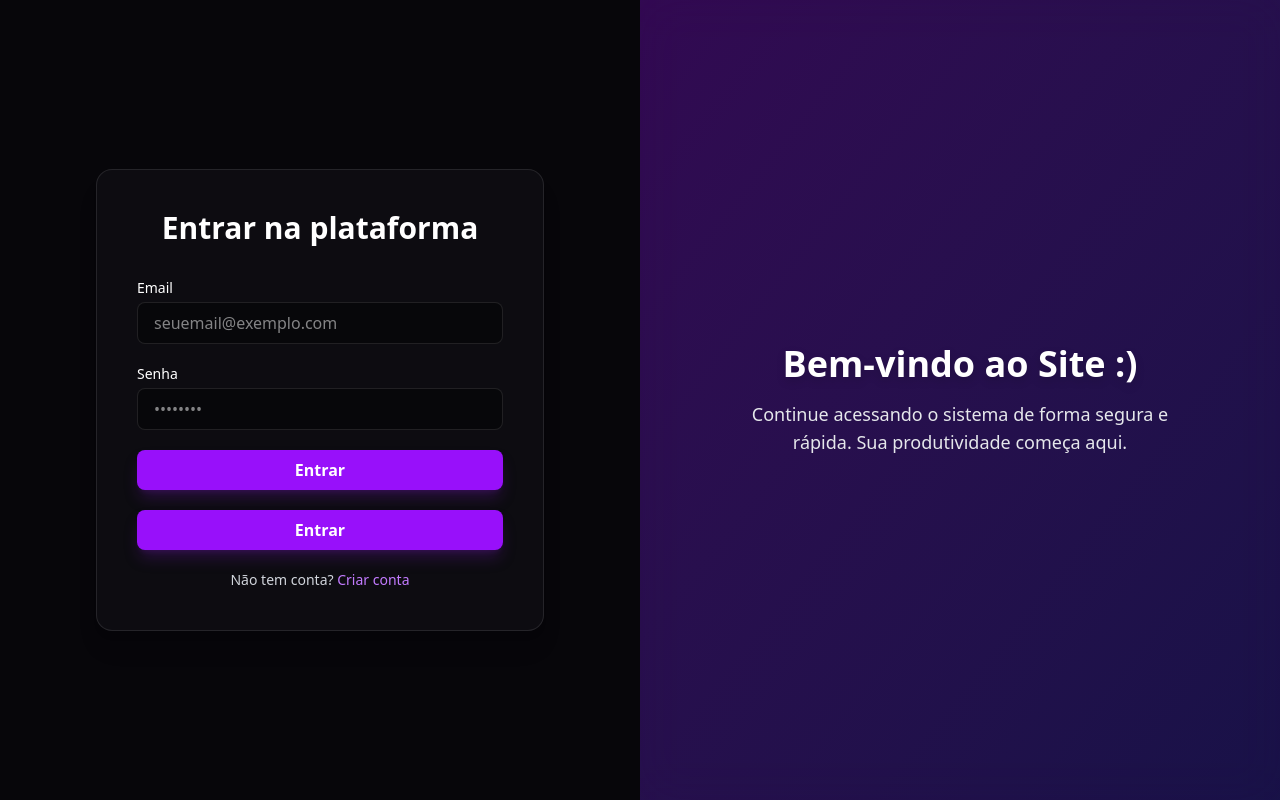
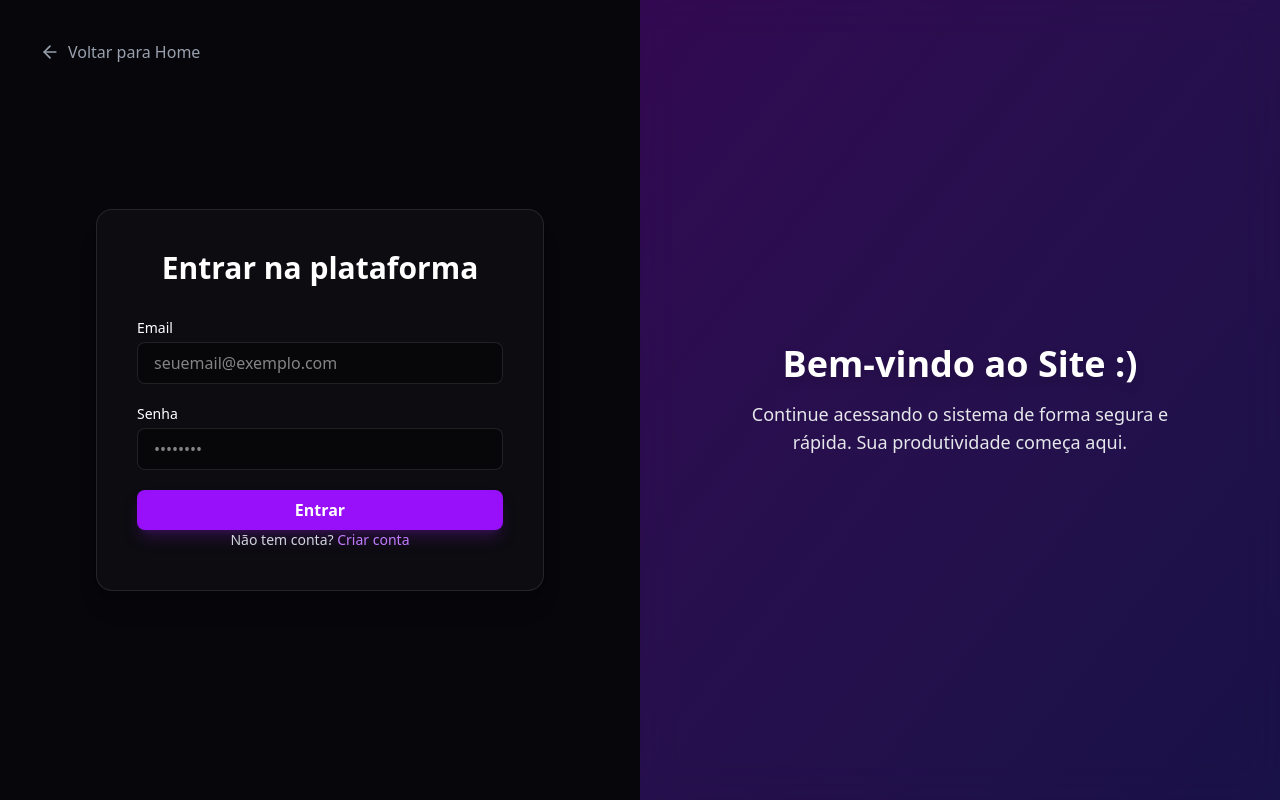
Before and after one commit to Devora-Oficial/Devora-Hackathon, a React app in the folder Front-end/: page /login in a window 1280 px wide. Built offline with nearby package versions, Linux system fonts and the light colour scheme; the HTML template or start-up script is replaced by a standard one.

Commit message:
Update Login.jsx

```diff
--- a/Front-end/src/pages/auth/Login.jsx
+++ b/Front-end/src/pages/auth/Login.jsx
@@ -1,3 +1,4 @@
+import { ArrowLeft } from "lucide-react";
 import React from "react";
 import { Link } from "react-router-dom";
 
@@ -6,6 +7,13 @@ export default function Login() {
     <div className="min-h-screen flex bg-[#07060a] text-white">
 
       <div className="w-full lg:w-1/2 flex items-center justify-center p-8">
+        <Link
+          to="/" // Altere para a rota da sua landing page se for diferente de "/"
+          className="absolute top-8 left-8 flex items-center space-x-2 p-2 rounded-lg text-gray-400 hover:text-white hover:bg-gray-800 transition"
+        >
+          <ArrowLeft className="w-5 h-5" />
+          <span className="hidden sm:inline">Voltar para Home</span>
+        </Link>
         <div className="w-full max-w-md bg-[#0d0c11] p-10 rounded-2xl shadow-xl border border-white/10">
           <h2 className="text-3xl font-bold text-center mb-8">Entrar na plataforma</h2>
           <div className="space-y-5">
@@ -23,13 +31,13 @@ export default function Login() {
             </div>
 
             {/* Botão */}
-            <button className="w-full py-2 bg-purple-600 hover:bg-purple-500 transition font-semibold rounded-lg shadow-lg shadow-purple-900/40">
-              <Link to="/dashboardEmpresa">
-                Entrar
-              </Link>
-            </button>
+            <Link to="/dashboardEmpresa">
+              <button className="w-full py-2 bg-purple-600 hover:bg-purple-500 transition font-semibold rounded-lg shadow-lg shadow-purple-900/40">
+                  Entrar
+              </button>
+            </Link>
             {/* botao de entrar */}
-            <button className="w-full py-2 bg-purple-600 hover:bg-purple-500 transition font-semibold rounded-lg shadow-lg shadow-purple-900/40">Entrar</button>
+            {/* <button className="w-full py-2 bg-purple-600 hover:bg-purple-500 transition font-semibold rounded-lg shadow-lg shadow-purple-900/40">Entrar</button> */}
 
             {/* p de criar a conta */}
             <p className="text-center text-sm text-gray-300">Não tem conta?{" "}<Link className="text-purple-400 hover:underline" to="/register">Criar conta</Link></p>
```
